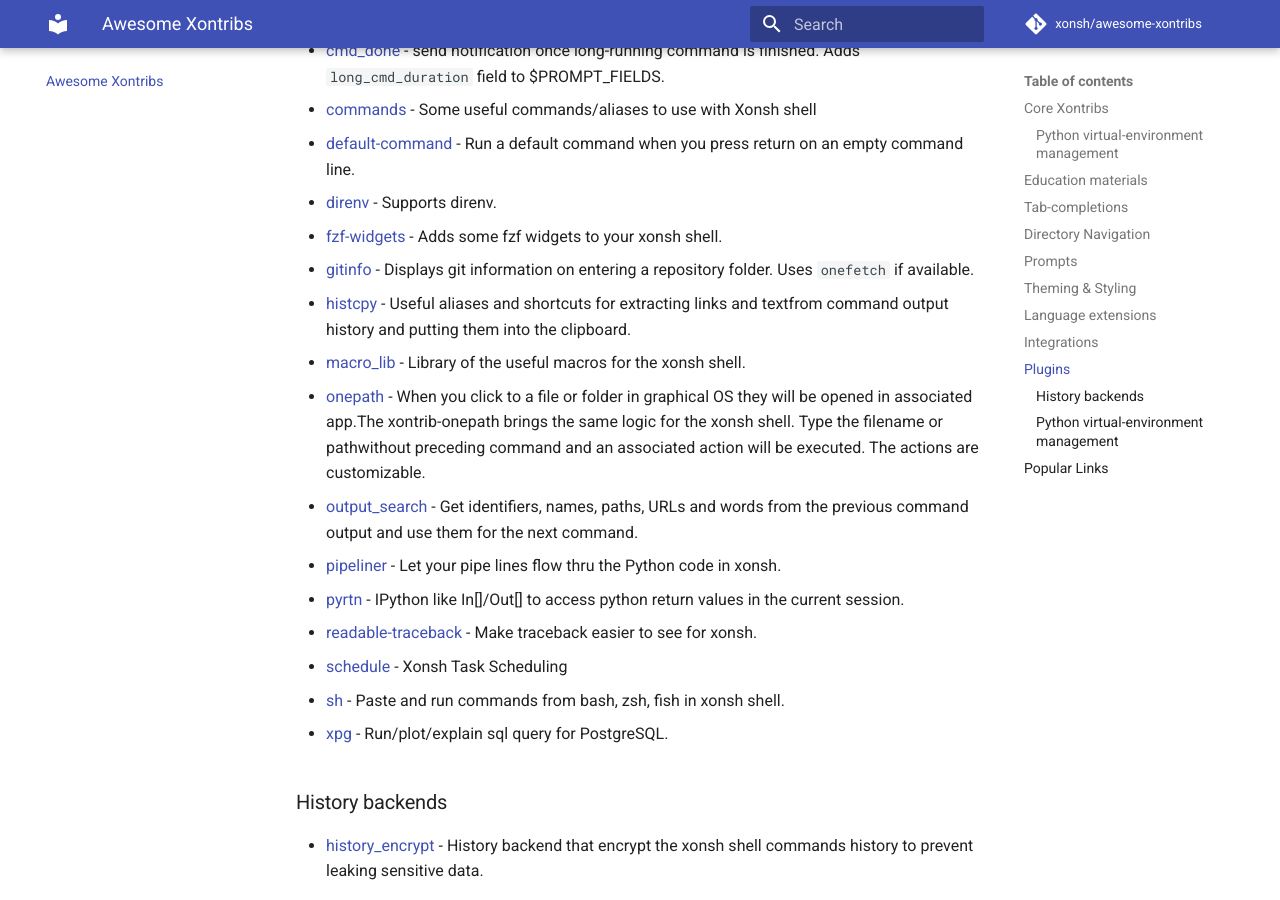
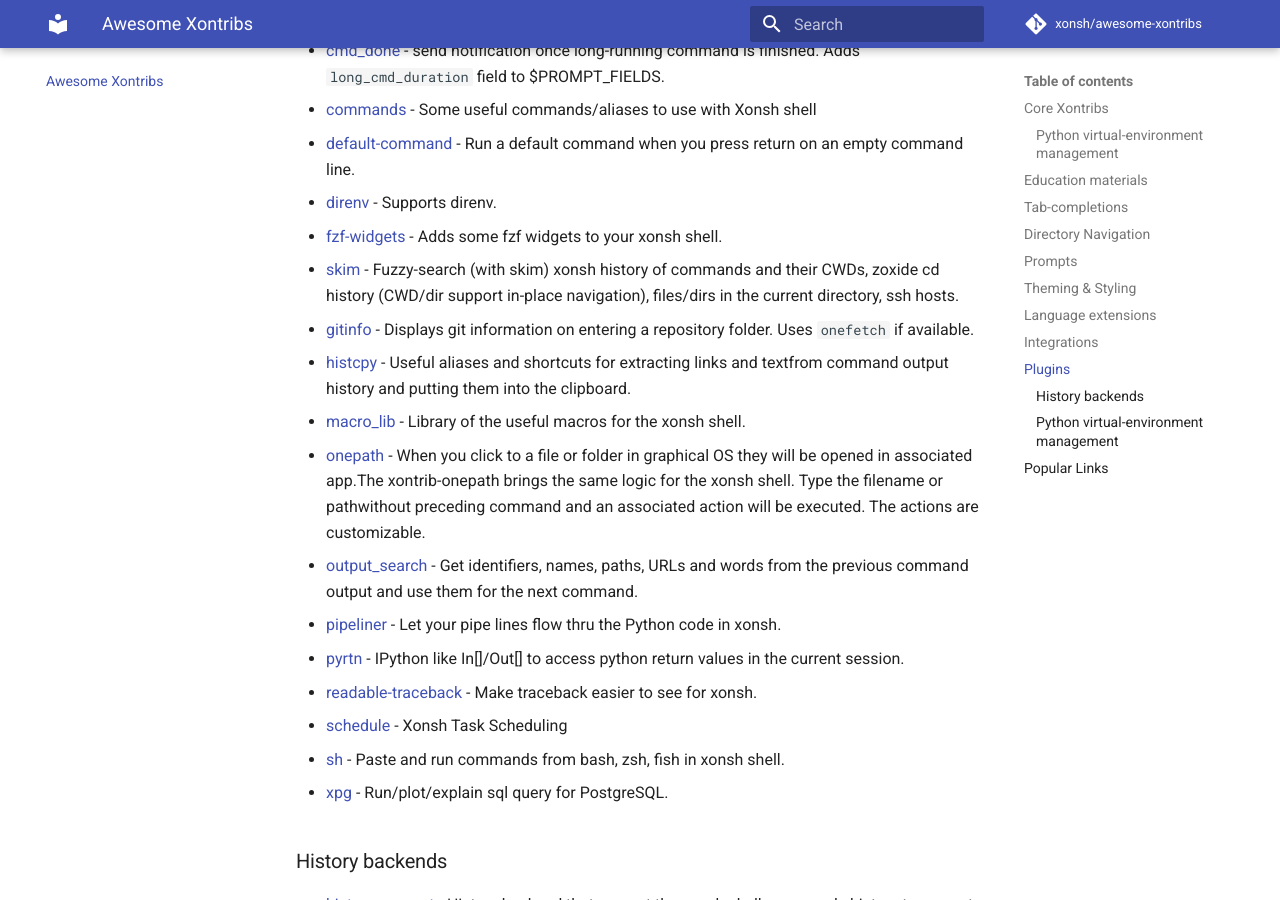
Before and after one commit to xonsh/awesome-xontribs, an MkDocs documentation site: the page built from docs/README.md, in a window 1280 px wide and 900 px high, scrolled down 3398 px. Built offline with MkDocs 1.6.1 and Material for MkDocs 9.7.7, drawn with Linux system fonts in a browser that asks for light colours; comment, search, counter and statistics services are not loaded.

Commit message:
Add xontrib-skim (#14)

```diff
--- a/docs/README.md
+++ b/docs/README.md
@@ -152,6 +152,8 @@
 
 * [fzf-widgets](https://github.com/laloch/xontrib-fzf-widgets) - Adds some fzf widgets to your xonsh shell.
 
+* [skim](https://github.com/eugenesvk/xontrib-skim) - Fuzzy-search (with skim) xonsh history of commands and their CWDs, zoxide cd history (CWD/dir support in-place navigation), files/dirs in the current directory, ssh hosts.
+
 * [gitinfo](https://github.com/dyuri/xontrib-gitinfo) - Displays git information on entering a repository folder. Uses ``onefetch`` if available.
 
 * [histcpy](https://github.com/con-f-use/xontrib-histcpy) - Useful aliases and shortcuts for extracting links and textfrom command output history and putting them into the clipboard.
```
